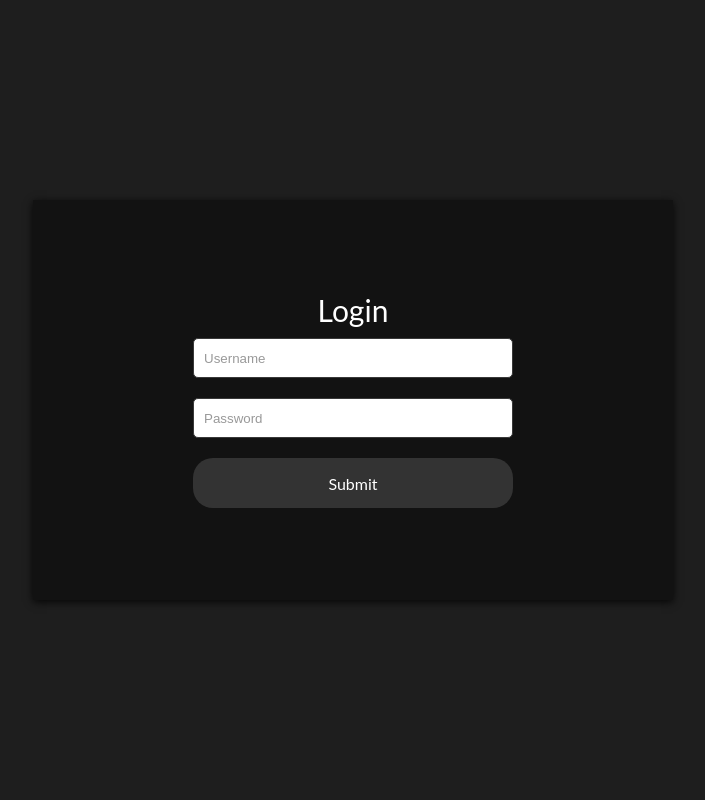
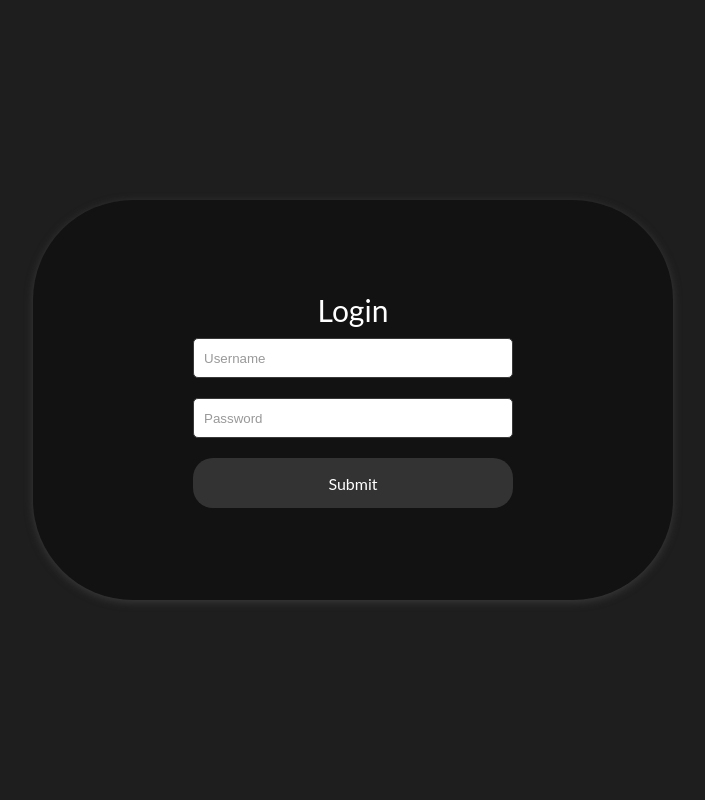
Before and after one commit to antonyrajancloud1/plutusAI, a Django app: page /login in a window 1280 px wide. Shown: the whole page, without its empty margins (287-992 px from the left). Run offline with Django 4.2, Linux system fonts and the light colour scheme.

Commit message:
Just a Border radius change in Login Page

```diff
--- a/static/css/global.css
+++ b/static/css/global.css
@@ -91,7 +91,7 @@ body { font-family: Lato, sans-serif !important;margin: 0;box-sizing: border-box
 /**** Login Page Styles Starts ****/
 /* .login-bg-image:before { background-image: url(images/login-bg.jpeg);height: 100%;width: 100%;content: "";position: absolute;left: 0;top: 0;background-repeat: no-repeat;background-blend-mode: overlay;background-size: 100% 100%;z-index: -1; } */
 .login-bg-image { background-color: var(--theme-clr);position: relative;z-index: 0;color: var(--default-text-clr); }
-.login-wrapper { width: 50%;height: 50%;box-shadow: 0px 2px 8px rgb(0 0 0 / 84%);background: var(--body-bg); }
+.login-wrapper {width: 50%;height: 50%;box-shadow: 0px 2px 8px rgb(65 64 64 / 84%);background: var(--body-bg);border-radius: 100px;}
 .login-input-element { height: 40px;border: 1px solid var(--border-clr);border-radius: 5px;padding: 5px 10px 5px 10px; }
 .login-inputs-container { width: 320px; }
 .login-submit-button { width: 100%;height: 50px;background-color: var(--button-bg-clr);border-radius: 20px; }
```
